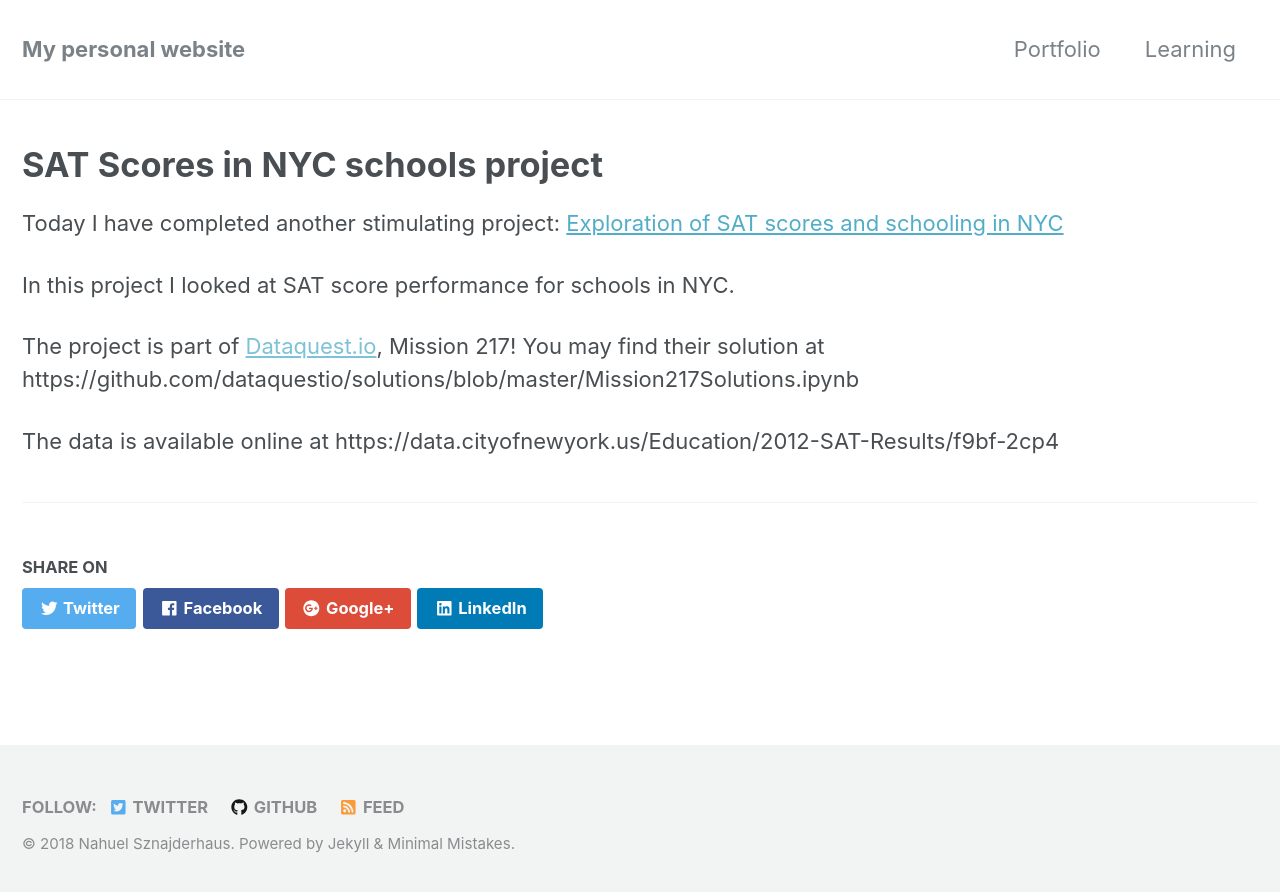
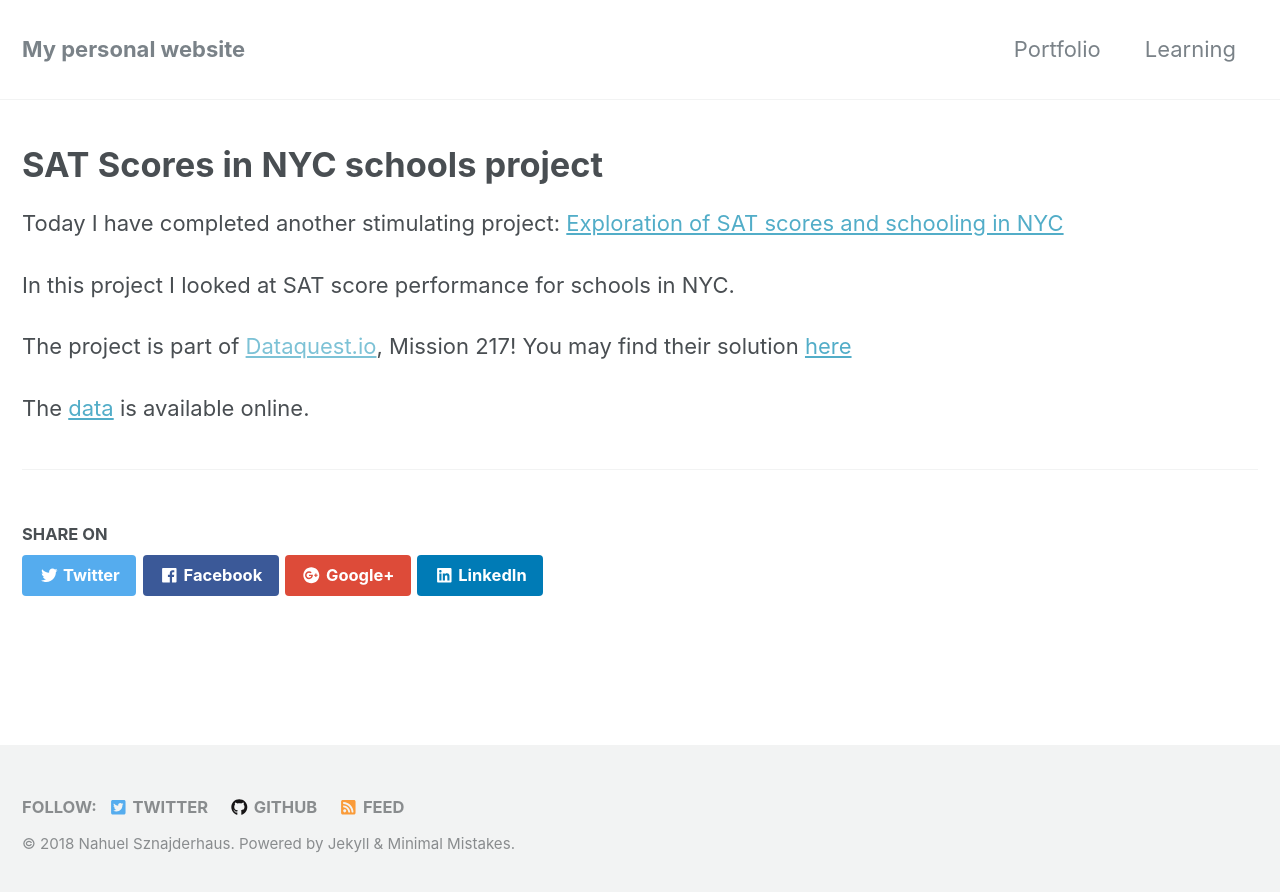
Before and after one commit to nahusznaj/nahusznaj.github.io, a Jekyll site: the page built from _posts/projects/2018-08-03-exploration-SAT-score-NYC.md, in a window 1280 px wide. Shown: the top 892 px of the page. Built offline with Jekyll 4.4.1, drawn with Linux system fonts in a browser that asks for light colours; nearby versions of some CDN libraries.

Commit message:
Update 2018-08-03-exploration-SAT-score-NYC.md

```diff
--- a/_posts/projects/2018-08-03-exploration-SAT-score-NYC.md
+++ b/_posts/projects/2018-08-03-exploration-SAT-score-NYC.md
@@ -13,6 +13,6 @@ Today I have completed another stimulating project: [Exploration of SAT scores a
 
 In this project I looked at SAT score performance for schools in NYC.
 
-The project is part of [Dataquest.io](), Mission 217! You may find their solution at https://github.com/dataquestio/solutions/blob/master/Mission217Solutions.ipynb
+The project is part of [Dataquest.io](), Mission 217! You may find their solution [here](https://github.com/dataquestio/solutions/blob/master/Mission217Solutions.ipynb)
 
-The data is available online at https://data.cityofnewyork.us/Education/2012-SAT-Results/f9bf-2cp4
+The [data](https://data.cityofnewyork.us/Education/2012-SAT-Results/f9bf-2cp4) is available online.
```
